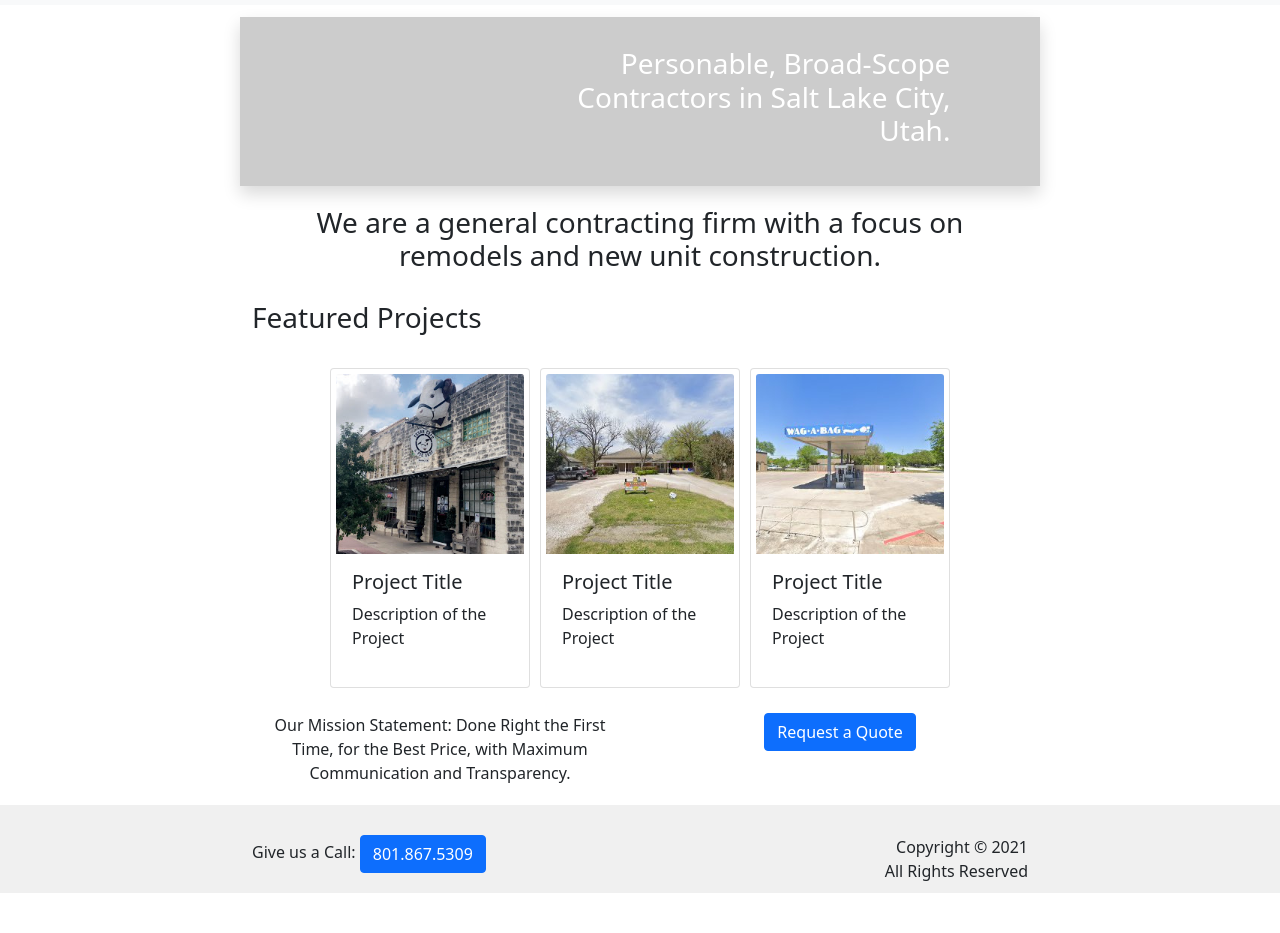
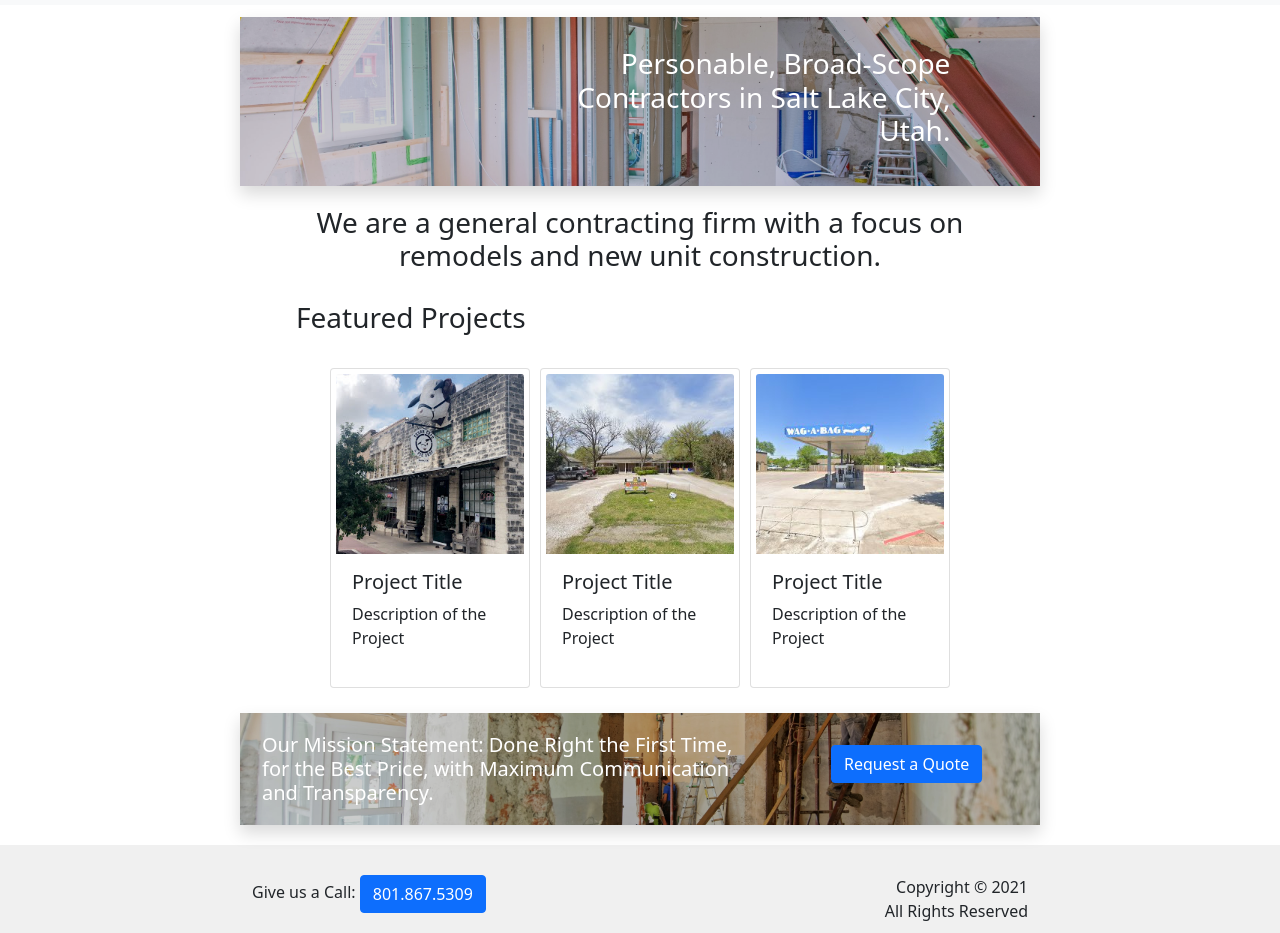
Before and after one commit to ethanzitting/silver-ridge, a website: page docs/index.html in a window 1280 px wide. Shown: the part 63-996 px from the top of the page. Before the commit the page ends 956 px from the top, so only its background shows below. Drawn offline with nearby package versions, Linux system fonts and the light colour scheme.

Commit message:
Changed background images to free-licensed images. Added background image to last content on index.html. Indented "Featured Projects" on index.html

```diff
--- a/docs/index.html
+++ b/docs/index.html
@@ -69,7 +69,7 @@
         </div>
 
         <div class="row bg-white">
-          <h3>Featured Projects</h3>
+          <h3 class="indent">Featured Projects</h3>
         </div>
 
         <div class="row projects bg-white flex-center">
@@ -98,13 +98,16 @@
           </div>
         </div>
 
-        <div class="row text-center">
+        <div class="row text-center mission-statement">
+          <div class="shadow"></div>
 
-          <div class="col-12 col-sm-6">
-            Our Mission Statement: Done Right the First Time, for the Best Price, with Maximum Communication and Transparency.
+          <div class="col-12 col-sm-8 color-invert bring-forward">
+            <h5>
+              Our Mission Statement: Done Right the First Time, for the Best Price, with Maximum Communication and Transparency.
+            </h5>
           </div>
 
-          <div class="col-12 col-sm-6">
+          <div class="col-12 col-sm-4 bring-forward">
             <button class="btn btn-primary">
               <a href="./contact-us.html">Request a Quote</a>
             </button>
--- a/docs/styles.css
+++ b/docs/styles.css
@@ -45,6 +45,19 @@ body {
   justify-content: center;
 }
 
+.shadow {
+  position: absolute;
+  top: 0;
+  left: 0;
+  width: 100%;
+  height: 100%;
+  background-color: rgba(0, 0, 0, 0.2);
+}
+
+.indent {
+  padding-left: 2em;
+}
+
 /* SECTION SPECIFIC LAYOUT AND SPACING */
 
   /* NAVBAR */
@@ -59,25 +72,14 @@ body {
 
   /* HOME PAGE */
 .landing-div {
-  background-image: url('./images/wood-bg.jpeg');
+  background-image: url('./images/unfinished-attic.jpeg');
   background-size: cover;
   background-position: center;
   position: relative;
-
   padding: 30px;
-
   text-align: right;
   padding-left: 40%;
   padding-right: 10%;
-}
-
-.shadow {
-  position: absolute;
-  top: 0;
-  left: 0;
-  width: 100%;
-  height: 100%;
-  background-color: rgba(0, 0, 0, 0.2);
 }
 
 .bring-forward {
@@ -95,6 +97,22 @@ body {
   object-fit: cover;
   height: 180px;
   overflow: hidden;
+}
+
+.mission-statement {
+  background-image: url('./images/brick-work.jpeg');
+  background-size: cover;
+  background-position: center;
+  position: relative;
+}
+
+.mission-statement h5 {
+  margin:20px 10px;
+  text-align: left;
+}
+
+.mission-statement button {
+  margin-top: 2em;
 }
 
   /* PAST PROJECTS */
```
Also changed, not shown: docs/images/brick-work.jpeg (renamed from docs/images/milivoj-kuhar-Te48TPzdcU8-unsplash.jpg), docs/images/framing-birds.jpeg (renamed from docs/images/avel-chuklanov-IB0VA6VdqBw-unsplash.jpg), docs/images/sleek-hall.jpg (renamed from docs/images/jean-luc-benazet-oOvzE2L-n1A-unsplash.jpg), docs/images/unfinished-attic.jpeg (renamed from docs/images/petra-kessler-JU3oEb_yKWw-unsplash.jpg), docs/images/work-bench.jpeg (renamed from docs/images/halgatewood-com-v7WyjiyXNr4-unsplash.jpg).
